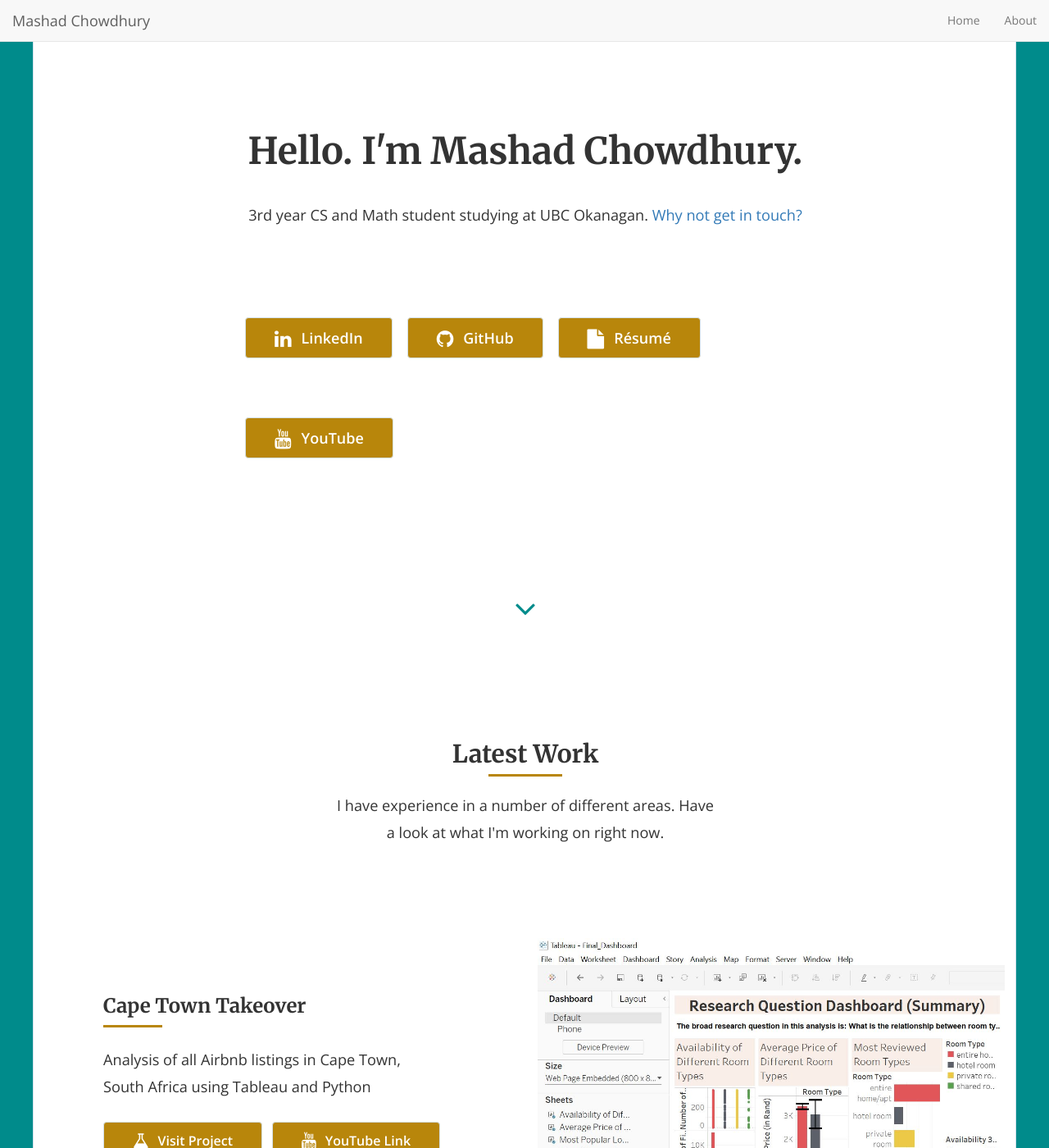
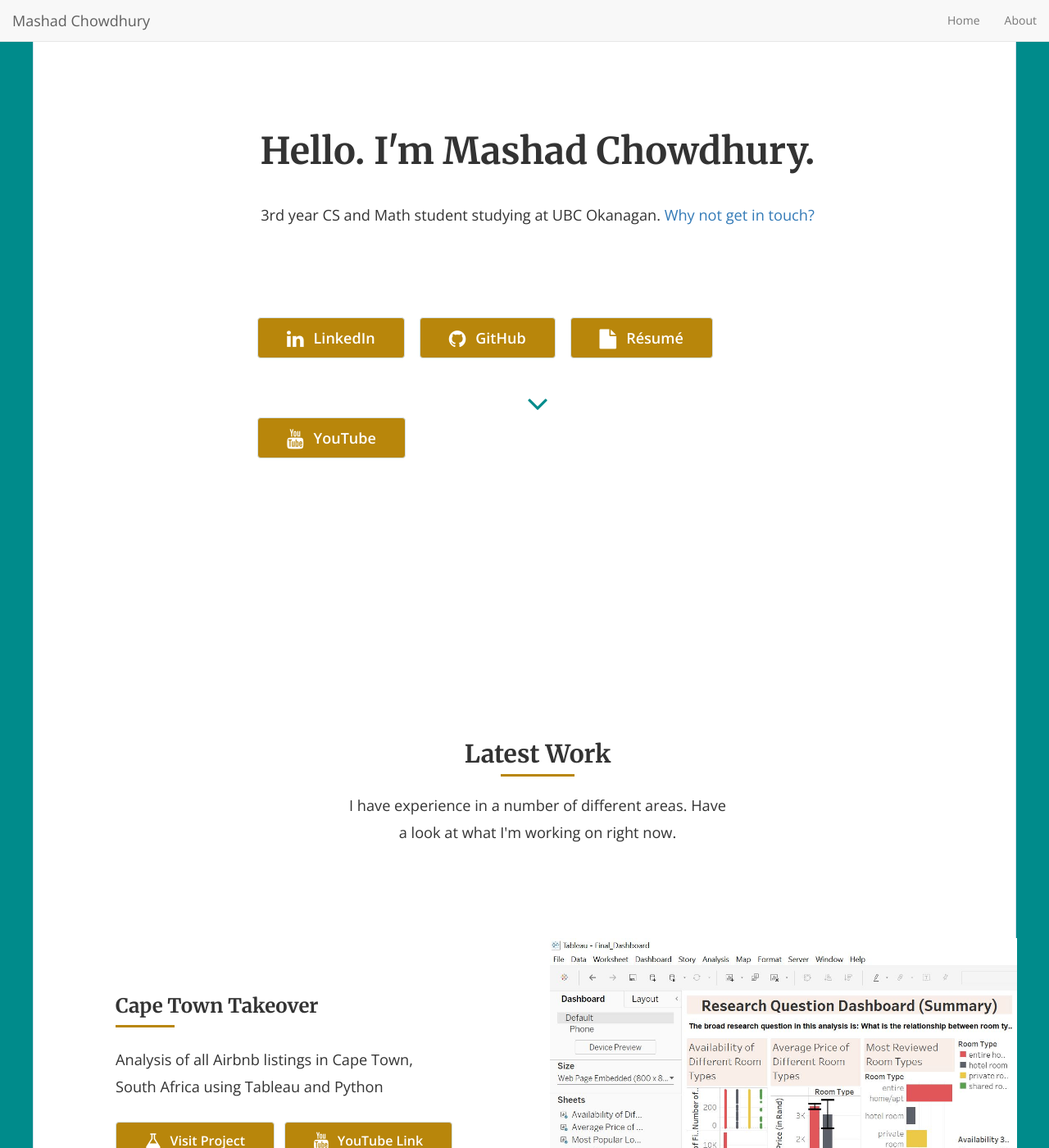
Before and after one commit to mashadchowdhury/mashadchowdhury.github.io, a Jekyll site: the page built from index.html, in a window 1280 px wide and 1400 px high. Shown: the whole window at 82% size. Built offline with Jekyll 4.4.1, drawn with Linux system fonts in a browser that asks for light colours; nearby versions of some CDN libraries; the list of posts is cut into pages by our own code.

Commit message:
Update style.scss

```diff
--- a/css/style.scss
+++ b/css/style.scss
@@ -90,13 +90,13 @@
   border-left: solid 1px #cedfea;
   border-right: solid 1px #cedfea;
   &.container {
-    padding: 0;
+    padding: -0.5em;
   }
 }
 
 .section-jump {
   position: relative;
-  top: 0;
+  top: -250px;
   color: #008b8b;
   margin: 0 auto;
   display: table;
```
